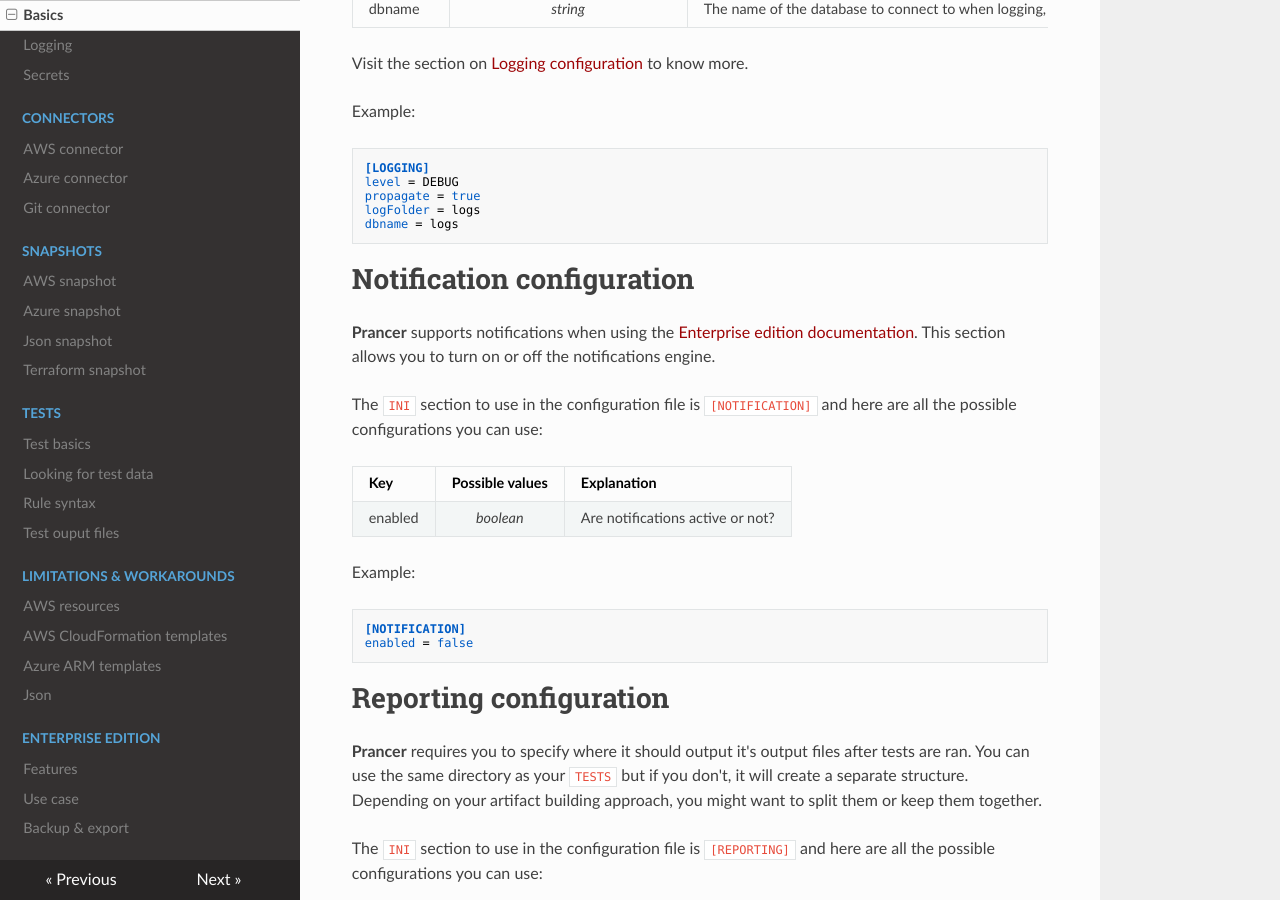
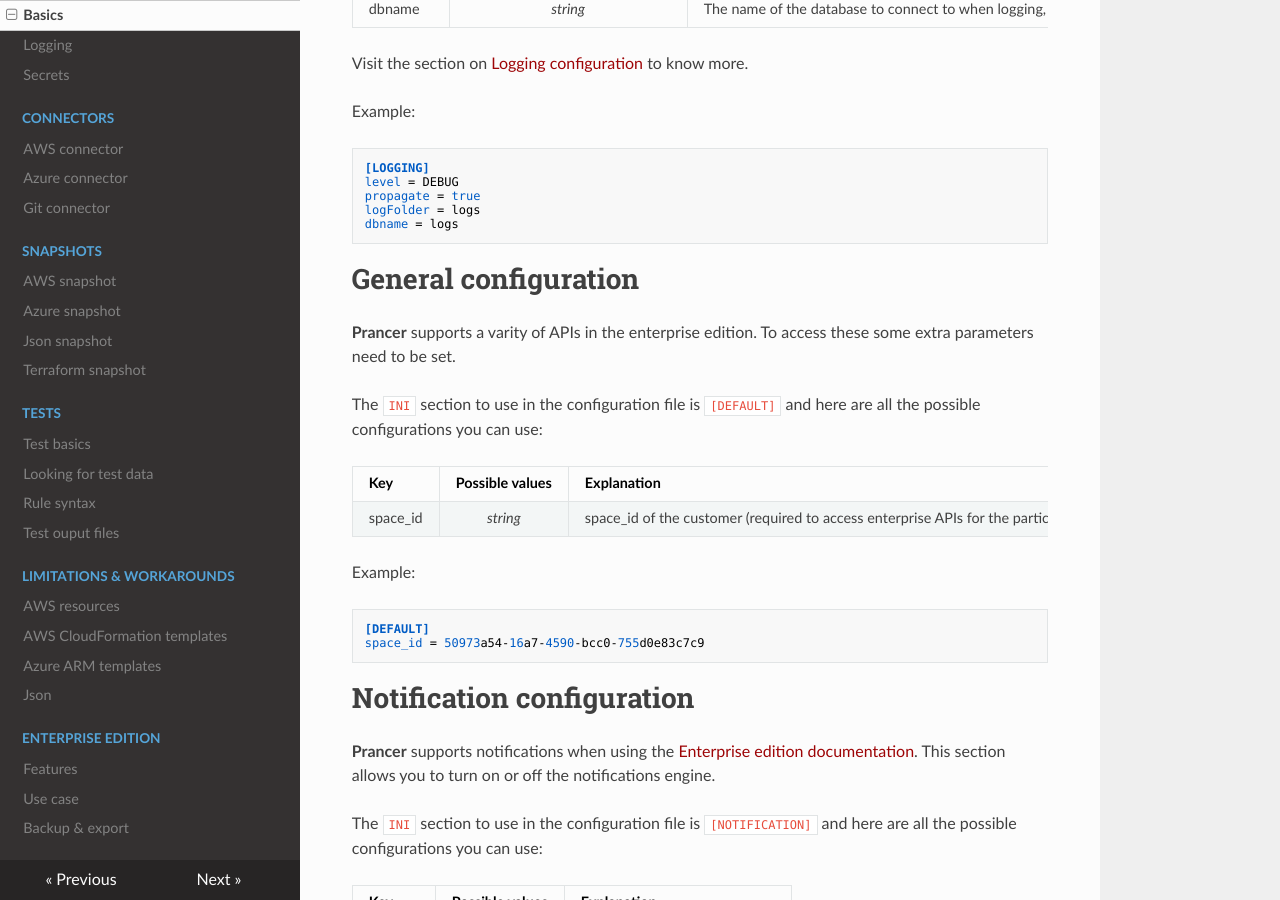
Before and after one commit to prancer-io/cloud-validation-framework, an MkDocs documentation site: the page built from docs/docs/configuration/basics.md, in a window 1280 px wide and 900 px high, scrolled down 2871 px. Built offline with MkDocs 1.6.1, drawn with Linux system fonts in a browser that asks for light colours; nearby versions of some CDN libraries.

Commit message:
docs: adding space_id info

```diff
--- a/docs/docs/configuration/basics.md
+++ b/docs/docs/configuration/basics.md
@@ -102,6 +102,21 @@
     logFolder = logs
     dbname = logs
 
+# General configuration
+
+**Prancer** supports a varity of APIs in the enterprise edition. To access these some extra parameters need to be set.
+
+The `INI` section to use in the configuration file is `[DEFAULT]` and here are all the possible configurations you can use:
+
+| Key | Possible values | Explanation |
+|------|:-------:|----------|
+| space_id | *string* | space_id of the customer (required to access enterprise APIs for the particular customer) |
+
+Example:
+
+    [DEFAULT]
+    space_id = 50973a54-16a7-4590-bcc0-755d0e83c7c9
+
 # Notification configuration
 
 **Prancer** supports notifications when using the [Enterprise edition documentation](../enterprise/basics.md). This section allows you to turn on or off the notifications engine.
```
